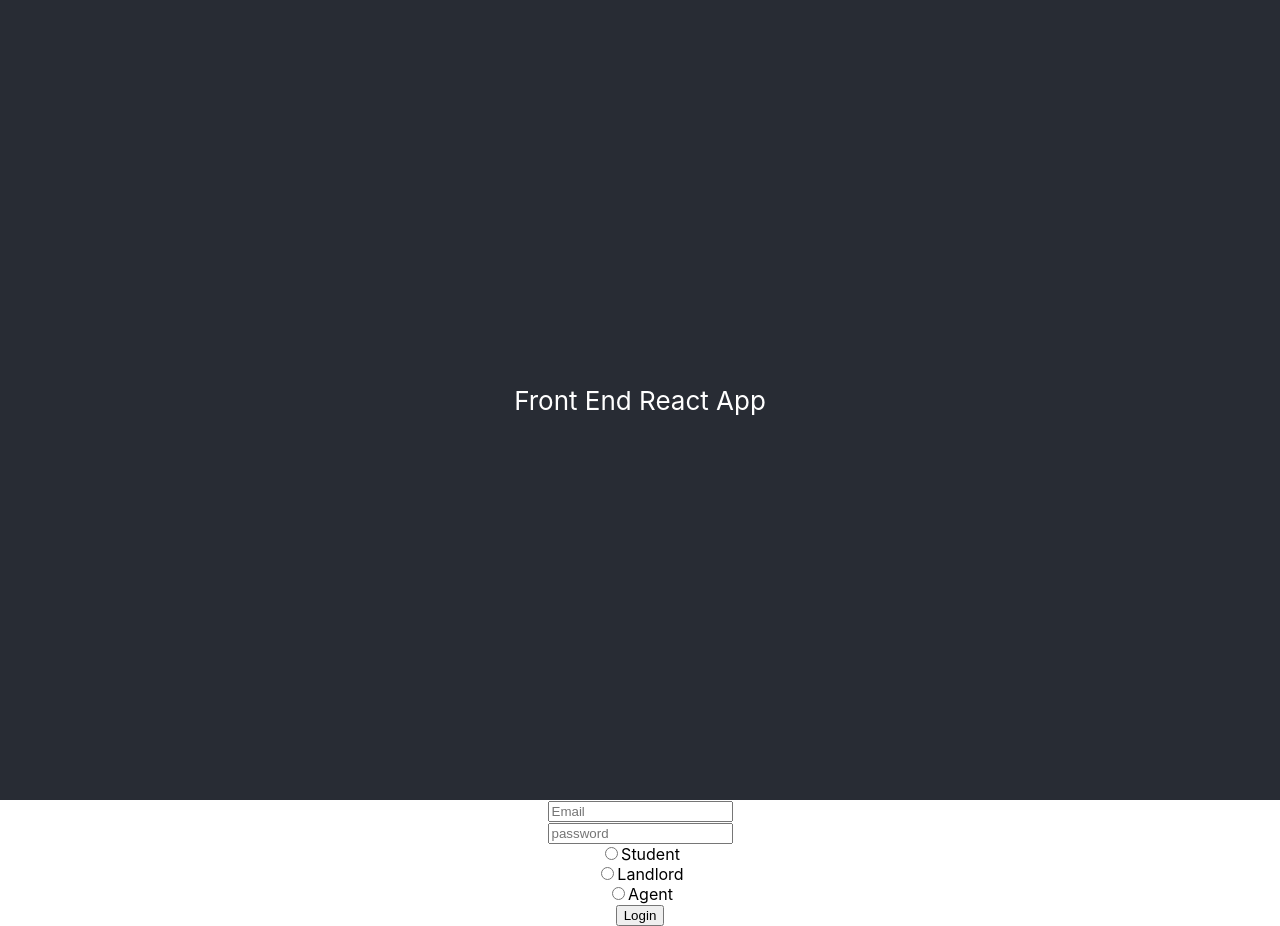
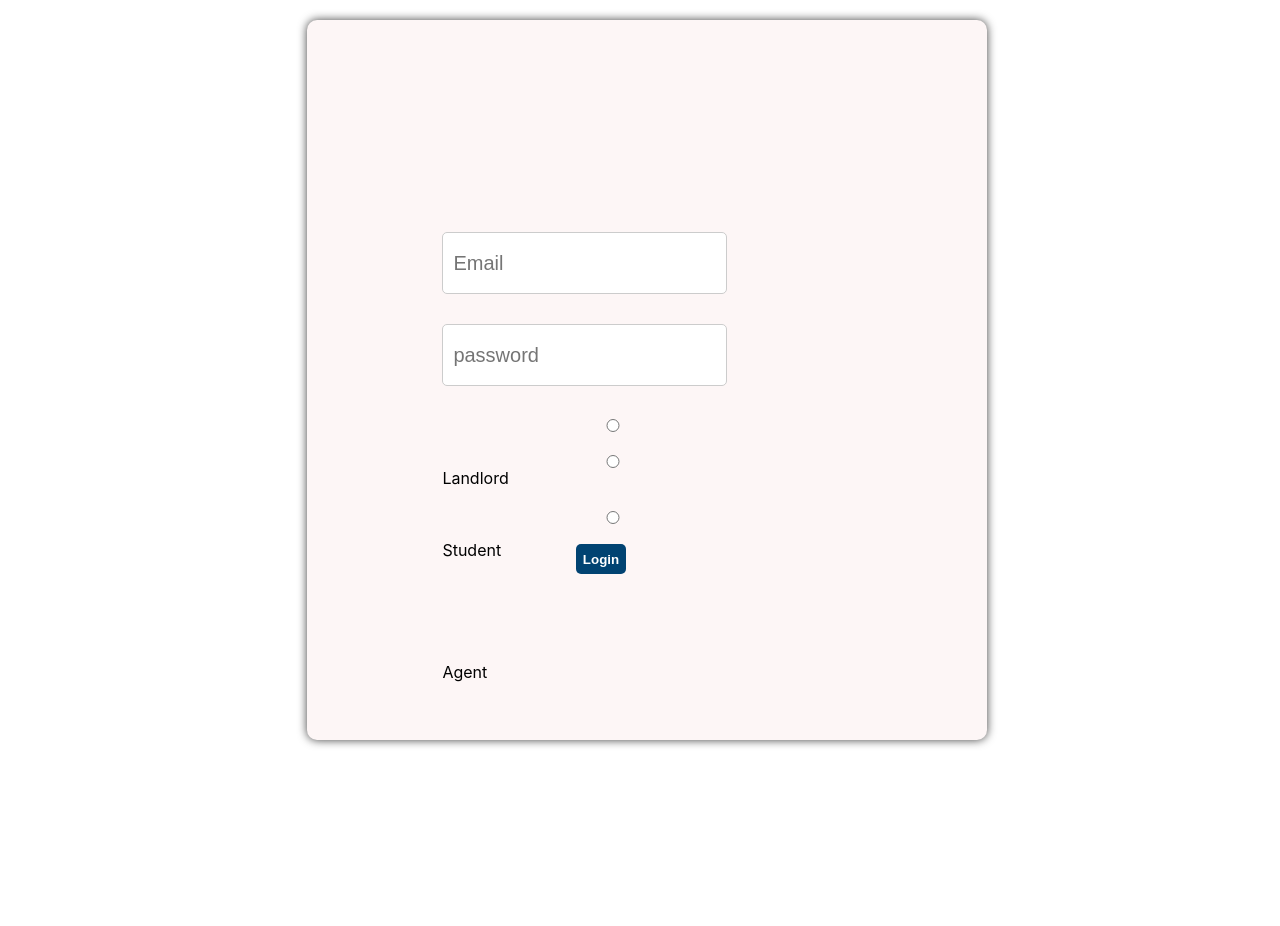
Before and after one commit to BSC-04-20/Acco-finder-front-end, a React (Create React App) app: page /login in a window 1280 px wide. After the commit the page ends 800 px from the top, so only its background shows below. Built offline with nearby package versions, Linux system fonts and the light colour scheme.

Commit message:
Implemented login page

```diff
--- a/src/App.js
+++ b/src/App.js
@@ -3,7 +3,7 @@
 // import './App.css';
 
 
-import './App.css';
+// import './App.css';
 import { RouterProvider, createBrowserRouter } from 'react-router-dom';
 import { Login } from './login/login';
 import { Register } from './register/register';
@@ -25,13 +25,7 @@ function App() {
   return (
 
       <div className="App">
-        <header className="App-header">
 
-          <p>
-            Front End React App
-          </p>
-
-        </header>
 
         <div>
           <RouterProvider router={routes} />
--- a/src/login/login.css
+++ b/src/login/login.css
@@ -0,0 +1,76 @@
+:root{
+    --login-page-welcome-text-color: #FFFFFF;
+    --login-form-background-color-primary : #FDF6F6;
+    --login-btn-color:#014372;
+    --login-header-text-color:#4A4848;
+    --forgot-password-text-color-2:#121BEC;
+    }
+
+/*     } */
+.login-form{
+    margin-top: 30%;
+  margin-left: 24%;
+
+    width: 50vw;
+    height: 85vh;
+    background-color: var(--login-form-background-color-primary);
+    border-radius: 10px;
+    padding: 20px;
+    margin-top: 20px;
+    margin-bottom: 20px;
+    box-shadow: 0 0 10px 0 rgba(0,0,0,0.75);
+}
+.imput-container{
+    display: flex;
+    flex-direction: column;
+
+    margin-top: 30%;
+    margin-left: 18%;
+    }
+.imput-container .input{
+    font-size: 20px;
+    width: 50%;
+    height: 5vh;
+    border-radius: 5px;
+    border: 1px solid #ccc;
+    padding: 10px;
+    margin-bottom: 10px;
+    }
+ .student-label{
+     position: absolute;
+       bottom: 30%;
+     }
+.agent-label{
+    position: absolute;
+    bottom: 14.7%;
+    }
+.select{
+
+    width: 35%;
+    height: 35%;
+    border-radius: 50%;
+    margin-left: 15%;
+    border: 1px solid blue;
+    }
+/* .select-student{ */
+/*     position: absolute; */
+/*     bottom: 25%; */
+/*     width: 30%; */
+/*     margin-left: 15%; */
+/*     } */
+/* .landlord-select{ */
+/*     position: absolute; */
+/*     bottom: 25%; */
+/*     } */
+.login-submit-btn{
+    position: absolute;
+    left: 45%;
+    width: 50px;
+    height: 30px;
+    border-radius: 5px;
+    border:none;
+    outline: none;
+    font-weight: bold;
+    color: var(--login-page-welcome-text-color);
+    background-color: var(--login-btn-color);
+    }
--- a/src/login/login.jsx
+++ b/src/login/login.jsx
@@ -1,5 +1,7 @@
 import { useState } from "react"
 import client from "../axiosClient/Client";
+import './login.css'
+import loginBackgroundImage from '../assets/accofinder logo copy.jpg'
 
 export function Login(){
     const [email, setEmail] = useState();
@@ -34,18 +36,27 @@ export function Login(){
     }
 
     return(
-        <form onSubmit={handleLogin}>
-            <input type="email" placeholder="Email" onChange={(event) => setEmail(event.target.value)} required/><br/>
-            <input type="password" placeholder="password" onChange={(event) => setPassword(event.target.value)} required/><br/>
+        <form onSubmit={handleLogin} className=' login-form'>
+            {/*<div className='login-background-container'>*/}
+            {/*    <img src={loginBackgroundImage} alt="accofinder" className="login-background-image"/>*/}
+            {/*</div>*/}
+            <div className='imput-container'>
+                <input className="input " type="email" placeholder="Email"
+                       onChange={(event) => setEmail(event.target.value)} required/><br/>
+                <input className="input " type="password" placeholder="password"
+                       onChange={(event) => setPassword(event.target.value)} required/><br/>
 
-            <input type='radio' name="accountType" onChange={(event) => setAccountType(event.target.value)} value="Student" required/>
-                <label>Student</label><br/>
-            <input type='radio' name="accountType" onChange={(event) => setAccountType(event.target.value)} value="Landlord" required/>
-                <label>Landlord</label><br/>
-            <input type='radio' name="accountType" onChange={(event) => setAccountType(event.target.value)} value="Agent" required/>
-                <label>Agent</label><br/>
+                <input className=" select select-student " type='radio' name="accountType" onChange={(event) => setAccountType(event.target.value)} value="Student" required/>
+                <label className='student-label'>Student</label><br/>
 
-            <input type="submit" value='Login'/>
+                <input className=" select select-landlord " type='radio' name="accountType" onChange={(event) => setAccountType(event.target.value)} value="Landlord" required/>
+                <label className='landlord-label'>Landlord</label><br/>
+
+                <input className=" select select-agent " type='radio' name="accountType" onChange={(event) => setAccountType(event.target.value)} value="Agent" required/>
+                <label className='agent-label'>Agent</label><br/>
+            </div>
+
+            <input className="input login-submit-btn " type="submit" value='Login'/>
         </form>
     )
 }
```
Also changed, not shown: src/assets/accofinder.png (added), 1 other file (tests, documents, lock files or other folders).
